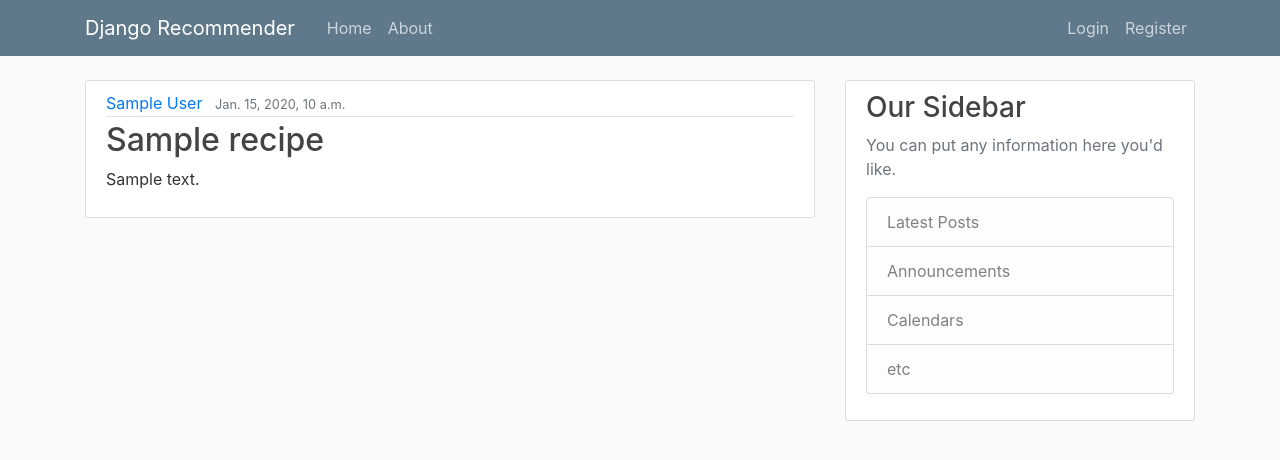
After one commit to YatesyTea/DspTrain, a Django app: template tryDjango/django_project/recommender/templates/recommender/home.html in a window 1280 px wide. The commit adds this page. Shown: the top 460 px of the page. Run offline with Django 3.2, Linux system fonts and the light colour scheme; the template is opened without the code that fills it: most values are stand-ins (such as "Sample title", 1, 10 or a date in 2020); some libraries are stand-ins or nearby versions.

Commit message:
update base and home html

```diff
--- a/tryDjango/django_project/recommender/templates/recommender/base.html
+++ b/tryDjango/django_project/recommender/templates/recommender/base.html
@@ -14,9 +14,9 @@
     <link rel="stylesheet" type="text/css" href="{% static  'recommender/main.css' %}">
 
     {% if title %}
-    <title>Django Recommender - {{ title }}</title>
+    <title>Recipe Recommender - {{ title }}</title>
     {% else %}
-    <title>Django Recommender</title>
+    <title>Recipe Recommender</title>
     {% endif %}
 </head>
 
--- /dev/null
+++ b/tryDjango/django_project/recommender/templates/recommender/home.html
@@ -0,0 +1,16 @@
+{% extends 'recommender/base.html' %}
+{% block content%}
+{% for recipe in recipes %}
+
+<article class="media content-section">
+    <div class="media-body">
+        <div class="article-metadata">
+            <a class="mr-2" href="#">{{ recipe.author }}</a>
+            <small class="text-muted">{{ recipe.date }}</small>
+        </div>
+        <h2><a class="article-title" href="#">{{ recipe.title }}</a></h2>
+        <p class="article-content">{{ recipe.content }}</p>
+    </div>
+</article>
+{% endfor %}
+{% endblock content %}
```
